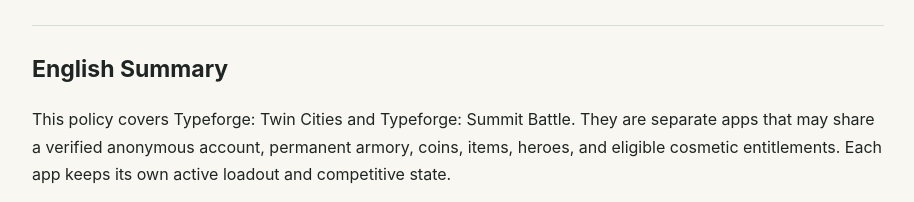
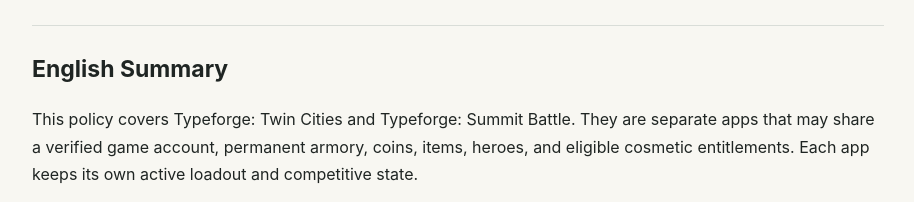
Before and after one commit to HankHuang0516/word-civilization-privacy, a plain HTML site: page index.html in a window 1280 px wide. Shown: the part 2696-2898 px from the top of the page, without its empty margins (182-1096 px from the left). Drawn offline with Linux system fonts and the light colour scheme.

Commit message:
Clarify account wording for optional email sign-in

```diff
--- a/index.html
+++ b/index.html
@@ -113,7 +113,7 @@
 
     <section id="english" lang="en">
       <h2>English Summary</h2>
-      <p>This policy covers Typeforge: Twin Cities and Typeforge: Summit Battle. They are separate apps that may share a verified anonymous account, permanent armory, coins, items, heroes, and eligible cosmetic entitlements. Each app keeps its own active loadout and competitive state.</p>
+      <p>This policy covers Typeforge: Twin Cities and Typeforge: Summit Battle. They are separate apps that may share a verified game account, permanent armory, coins, items, heroes, and eligible cosmetic entitlements. Each app keeps its own active loadout and competitive state.</p>
       <p>Email sign-in is optional. Supported versions collect and store the normalized email address and its account association for one-time-code sign-in, account management, shared-armory access, and abuse prevention. We do not use sign-in email addresses for ads or marketing, and we do not read your mailbox or address book. Resend processes the recipient address, verification email, and necessary delivery and security records on our behalf. Codes expire after 10 minutes and are single use; the server stores protected code hashes rather than plaintext codes. Related security records may outlive the code. Verified account deletion also removes the email binding, subject to the restricted audit retention described below.</p>
       <p>Summit Battle stores multiplayer room, party, match, reconnection, ladder, friend, chat, sticker, block, report, and purchase-entitlement records. Friend messages are normally available for 90 days. Report evidence may be retained longer when needed for safety, appeals, fraud prevention, or legal obligations. Summit Battle contains no ads and its release candidate does not include Google Mobile Ads, Firebase Analytics, Firebase Crashlytics, or an ATT prompt.</p>
       <p>Twin Cities uses optional rewarded ads, Google consent tools, and Firebase Crashlytics as described above. Store payments are handled by Apple or Google; the publisher does not receive complete payment-card or bank details. Purchases can be restored, and refunds or revocations may remove the related entitlement.</p>
```
